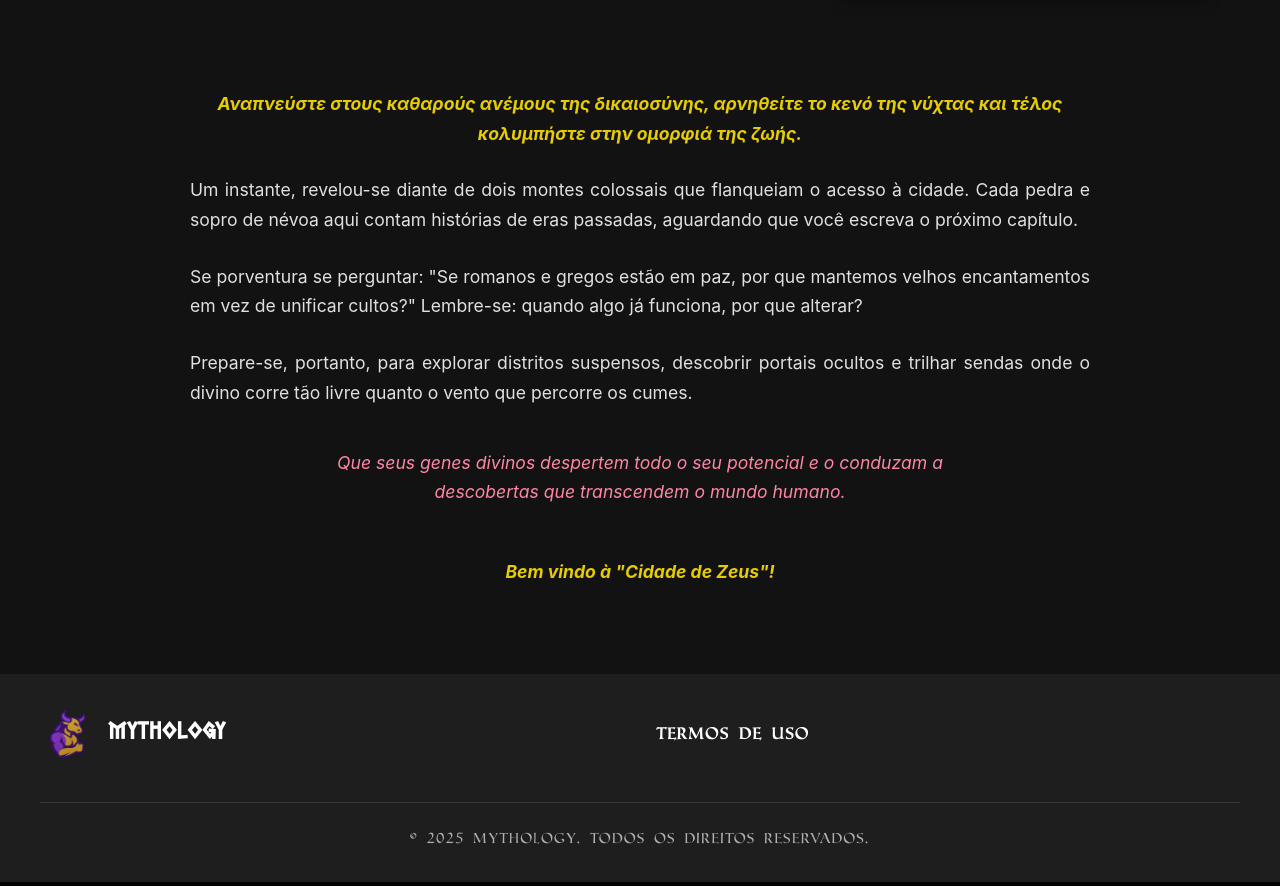
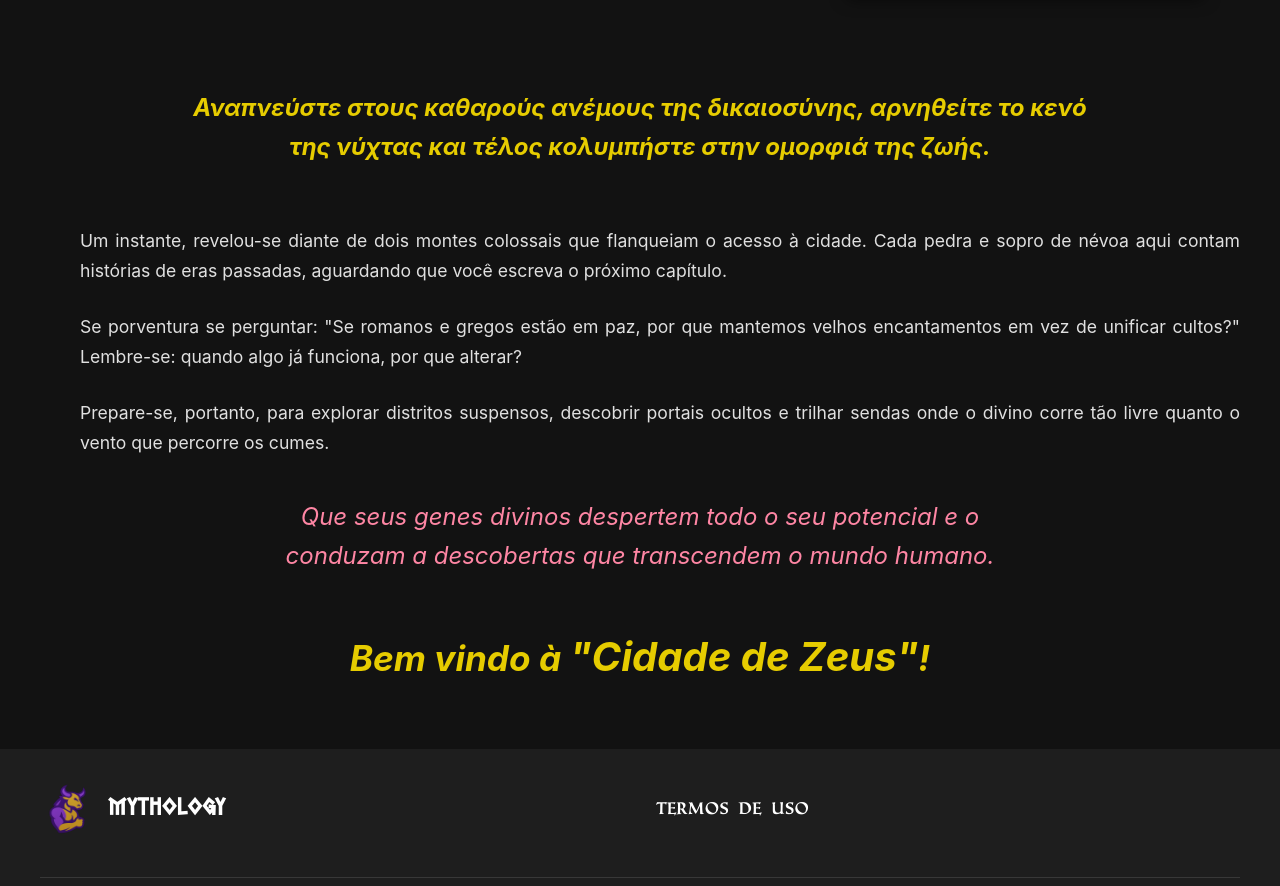
Before and after one commit to igortamuz/Mythology, a React (Create React App) app: page / in a window 1280 px wide. Shown: the part 1631-2517 px from the top of the page. Built offline with nearby package versions, Linux system fonts and the light colour scheme.

Commit message:
Correcao da formatacao do texto

```diff
--- a/src/Components/Bodys/Home/home.css
+++ b/src/Components/Bodys/Home/home.css
@@ -1,8 +1,10 @@
-body, html {
+body,
+html {
   margin: 0;
   padding: 0;
   background-color: #000;
-  font-family: -apple-system, BlinkMacSystemFont, 'Segoe UI', Roboto, Helvetica, Arial, sans-serif;
+  font-family: -apple-system, BlinkMacSystemFont, "Segoe UI", Roboto, Helvetica,
+    Arial, sans-serif;
   scroll-behavior: smooth;
 }
 
@@ -41,15 +43,6 @@ body, html {
   z-index: 2;
 }
 
-.hero-title {
-  position: relative;
-  color: #ffffff;
-  font-size: 4rem;
-  font-weight: bold;
-  text-shadow: 0 0 15px rgba(200, 162, 200, 0.7);
-  z-index: 3;
-}
-
 .content-section {
   background-color: #121212;
   color: #e0e0e0;
@@ -65,13 +58,17 @@ body, html {
   margin-bottom: 50px;
 }
 
+.main-content-wrapper {
+  max-width: 1200px;
+  margin: 0 auto;
+}
+
 .intro-block {
   display: flex;
   align-items: center;
   justify-content: center;
   gap: 50px;
-  max-width: 1200px;
-  margin: 0 auto 60px auto;
+  margin-bottom: 60px;
 }
 
 .intro-text {
@@ -90,19 +87,23 @@ body, html {
   box-shadow: 0 4px 15px rgba(0, 0, 0, 0.5);
 }
 
-.intro-text p, .final-text-block p {
+.intro-text p,
+.aligned-text-block p {
   line-height: 1.7;
   font-size: 1.1rem;
   margin-bottom: 1.5em;
+  margin-top: 0;
 }
 
-.final-text-block {
-  max-width: 900px;
-  margin: 0 auto;
+.aligned-text-block {
+  max-width: 100%;
   text-align: justify;
+  padding-left: 40px;
 }
 
-.highlight-gold, .greek-quote, .welcome-message {
+.highlight-gold,
+.greek-quote,
+.welcome-message {
   color: #e6cc00;
 }
 
@@ -111,16 +112,17 @@ body, html {
   text-align: center;
   font-size: 1.5rem;
   font-style: italic;
-  margin-bottom: 2.5em;
+  margin: 0 auto 2.5em auto;
+  max-width: 900px;
 }
 
 .farewell-message {
   text-align: center;
   font-style: italic;
-  font-size: 1.3rem;
+  font-size: 1.5rem;
   color: #fe86a4;
   margin: 40px auto;
-  max-width: 70%;
+  max-width: 800px;
 }
 
 .welcome-message {
@@ -128,11 +130,12 @@ body, html {
   font-style: italic;
   text-align: center;
   font-weight: bold;
-  margin-top: 50px;
+  margin: 50px auto 0 auto;
+  max-width: 800px;
 }
 
 a {
-  color: rgb(8, 205, 235);
+  color: #c8a2c8;
   text-decoration: none;
   font-weight: bold;
 }
@@ -141,21 +144,24 @@ a:hover {
   text-decoration: underline;
 }
 
-@media (max-width: 768px) {
-  .hero-title {
-    font-size: 2.5rem;
-  }
+.city-name {
+  font-size: 2.5rem;
+  text-align: center;
+  margin-top: 20px;
+}
 
-  .intro-block {
-    flex-direction: column;
-  }
-
-  .intro-text {
+@media (max-width: 1024px) {
+  .intro-text,
+  .aligned-text-block {
     max-width: 100%;
   }
-
   .intro-image {
-    width: 70%;
-    margin-top: 30px;
+    display: none;
   }
 }
+
+@media (max-width: 768px) {
+  .welcome-header {
+    font-size: 2rem;
+  }
+}
--- a/src/Components/Bodys/Home/home.jsx
+++ b/src/Components/Bodys/Home/home.jsx
@@ -26,6 +26,7 @@ export default function Home() {
       <section className="content-section" ref={contentRef}>
         <h2 className="welcome-header">Olá, caro desperto!</h2>
 
+        <div className="main-content-wrapper">
           <div className="intro-block">
             <div className="intro-text">
               <p>O ano é <span className="highlight-gold">1985.</span></p>
@@ -40,14 +41,17 @@ export default function Home() {
             <img className="intro-image" src={imgInicial} alt="Ilustração de um personagem desperto" />
           </div>
 
-        <div className="final-text-block">
           <p className="greek-quote">Αναπνεύστε στους καθαρούς ανέμους της δικαιοσύνης, αρνηθείτε το κενό της νύχτας και τέλος κολυμπήστε στην ομορφιά της ζωής.</p>
+
+          <div className="aligned-text-block">
             <p>Um instante, revelou-se diante de dois montes colossais que flanqueiam o acesso à cidade. Cada pedra e sopro de névoa aqui contam histórias de eras passadas, aguardando que você escreva o próximo capítulo.</p>
             <p>Se porventura se perguntar: "Se romanos e gregos estão em paz, por que mantemos velhos encantamentos em vez de unificar cultos?" Lembre-se: quando algo já funciona, por que alterar?</p>
             <p>Prepare-se, portanto, para explorar distritos suspensos, descobrir portais ocultos e trilhar sendas onde o divino corre tão livre quanto o vento que percorre os cumes.</p>
+          </div>
+        </div>
+
         <p className="farewell-message">Que seus genes divinos despertem todo o seu potencial e o conduzam a descobertas que transcendem o mundo humano.</p>
-          <p className="welcome-message">Bem vindo à "Cidade de Zeus"!</p>
-        </div>
+        <p className="welcome-message">Bem vindo à <span className="city-name">"Cidade de Zeus"</span>!</p>
       </section>
     </main>
   );
```
Lines whose indentation alone changed are shown as unchanged.
